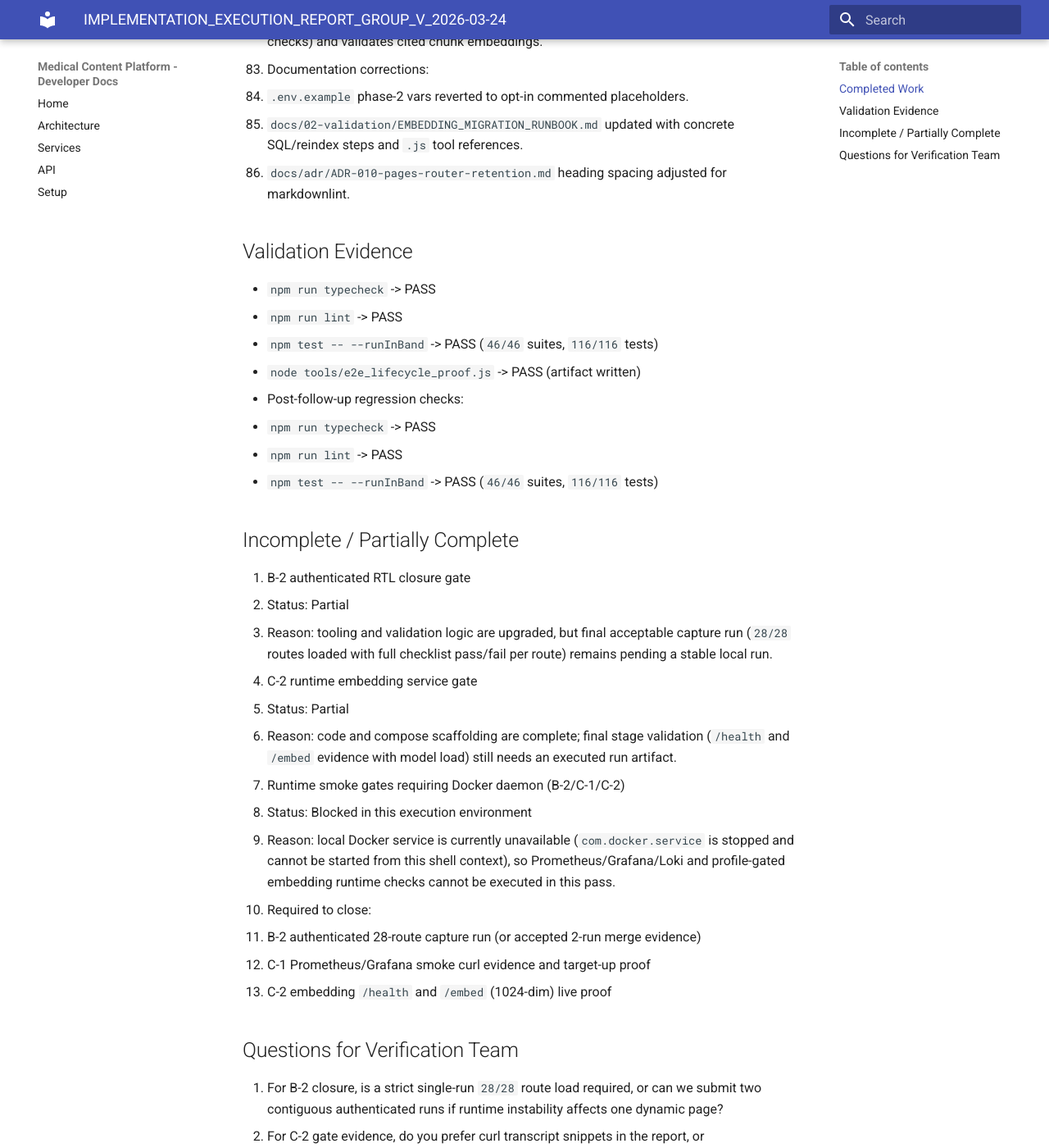
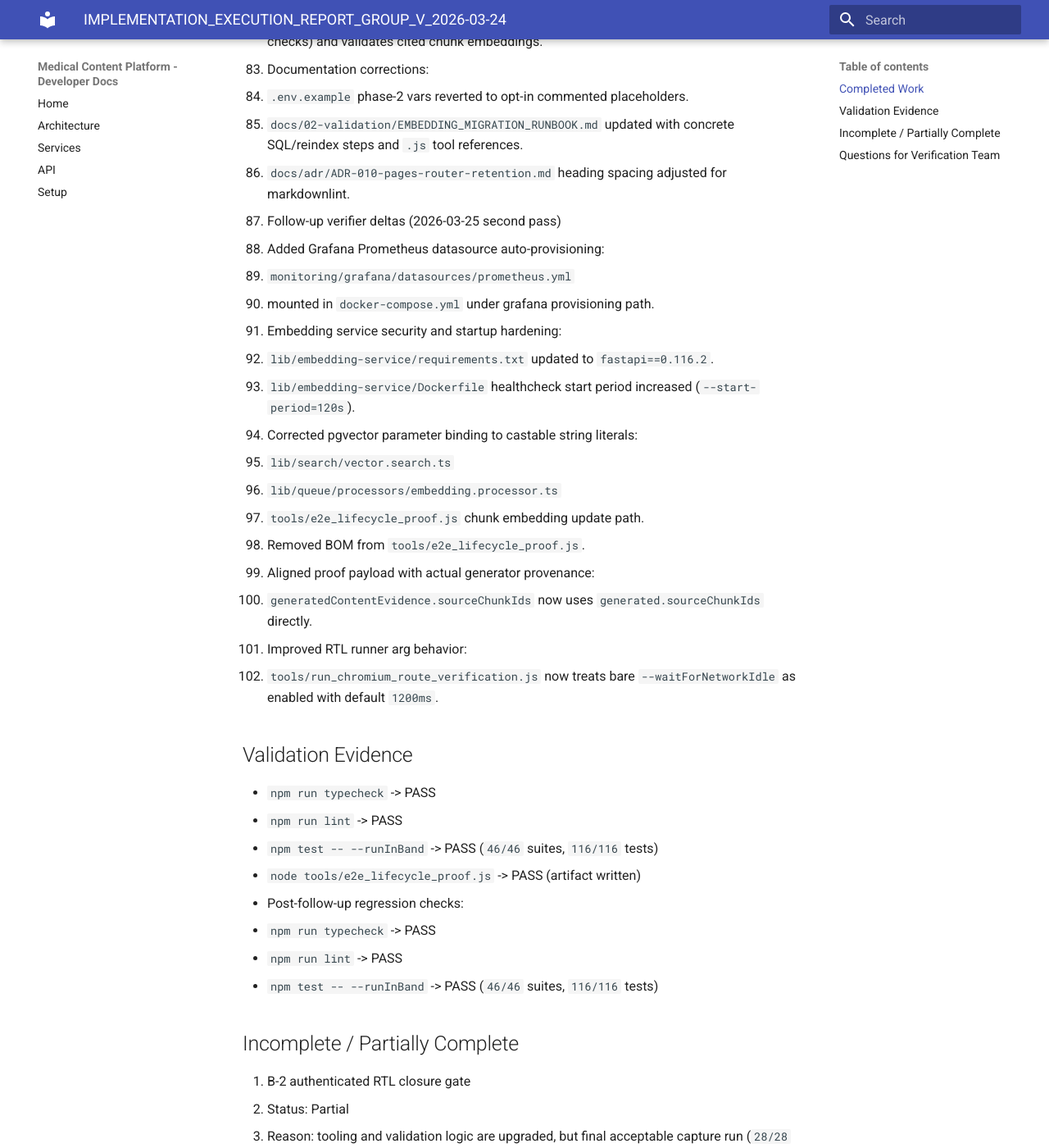
Before and after one commit to mosathawabamosa2020-rgb/medical-content-platform, an MkDocs documentation site: the page built from docs/02-validation/IMPLEMENTATION_EXECUTION_REPORT_GROUP_V_2026-03-24.md, in a window 1280 px wide and 1400 px high, scrolled down 3648 px. Shown: the whole window at 82% size. Built offline with MkDocs 1.6.1 and Material for MkDocs 9.7.7, drawn with Linux system fonts in a browser that asks for light colours.

Commit message:
fix(group-v): close latest verifier issues for grafana, embedding security, and vector binding

```diff
--- a/docker-compose.yml
+++ b/docker-compose.yml
@@ -128,6 +128,7 @@
     volumes:
       - grafana_data:/var/lib/grafana
       - ./monitoring/grafana/dashboards:/etc/grafana/provisioning/dashboards:ro
+      - ./monitoring/grafana/datasources:/etc/grafana/provisioning/datasources:ro
     environment:
       GF_SECURITY_ADMIN_PASSWORD: ${GRAFANA_ADMIN_PASSWORD:-admin}
 
--- a/docs/02-validation/IMPLEMENTATION_EXECUTION_REPORT_GROUP_V_2026-03-24.md
+++ b/docs/02-validation/IMPLEMENTATION_EXECUTION_REPORT_GROUP_V_2026-03-24.md
@@ -110,6 +110,23 @@
   - `docs/02-validation/EMBEDDING_MIGRATION_RUNBOOK.md` updated with concrete SQL/reindex steps and `.js` tool references.
   - `docs/adr/ADR-010-pages-router-retention.md` heading spacing adjusted for markdownlint.
 
+11. Follow-up verifier deltas (2026-03-25 second pass)
+- Added Grafana Prometheus datasource auto-provisioning:
+  - `monitoring/grafana/datasources/prometheus.yml`
+  - mounted in `docker-compose.yml` under grafana provisioning path.
+- Embedding service security and startup hardening:
+  - `lib/embedding-service/requirements.txt` updated to `fastapi==0.116.2`.
+  - `lib/embedding-service/Dockerfile` healthcheck start period increased (`--start-period=120s`).
+- Corrected pgvector parameter binding to castable string literals:
+  - `lib/search/vector.search.ts`
+  - `lib/queue/processors/embedding.processor.ts`
+  - `tools/e2e_lifecycle_proof.js` chunk embedding update path.
+- Removed BOM from `tools/e2e_lifecycle_proof.js`.
+- Aligned proof payload with actual generator provenance:
+  - `generatedContentEvidence.sourceChunkIds` now uses `generated.sourceChunkIds` directly.
+- Improved RTL runner arg behavior:
+  - `tools/run_chromium_route_verification.js` now treats bare `--waitForNetworkIdle` as enabled with default `1200ms`.
+
 ## Validation Evidence
 
 - `npm run typecheck` -> PASS
```
Also changed, not shown: 7 other files.
